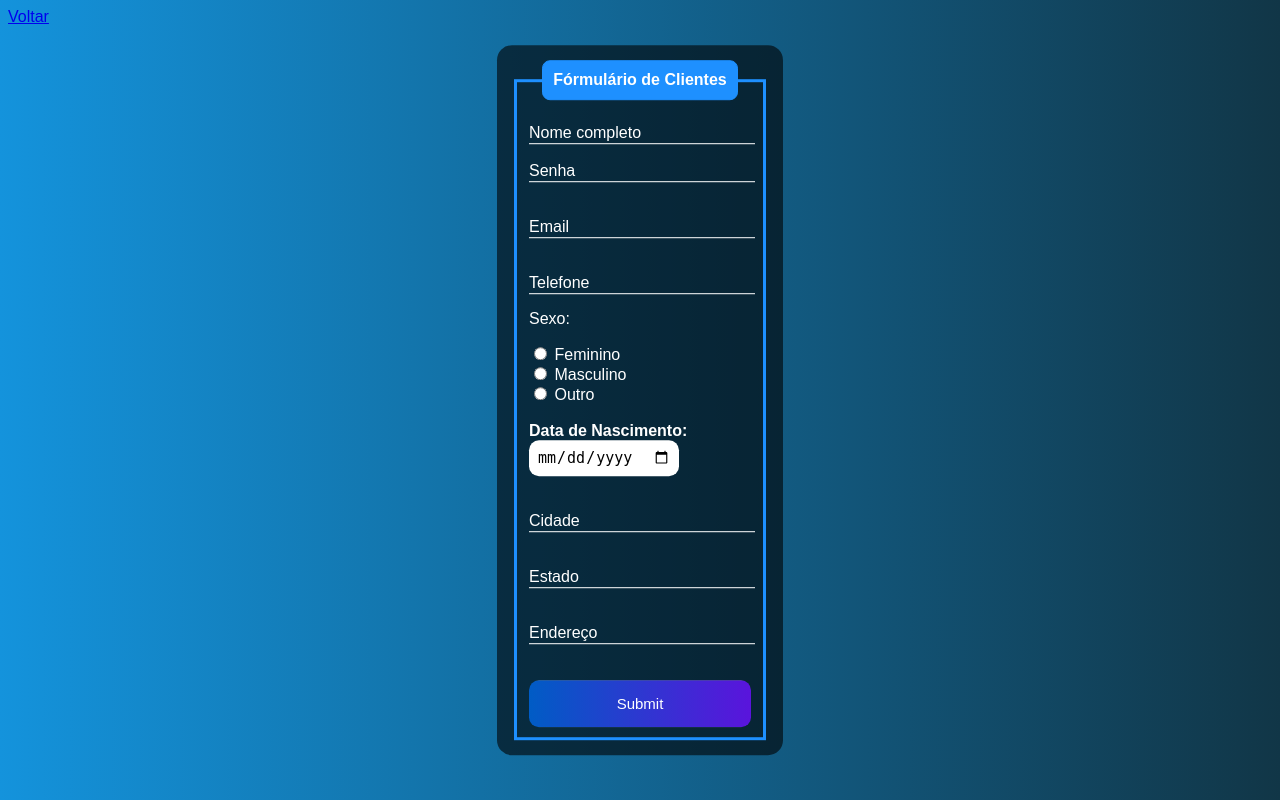
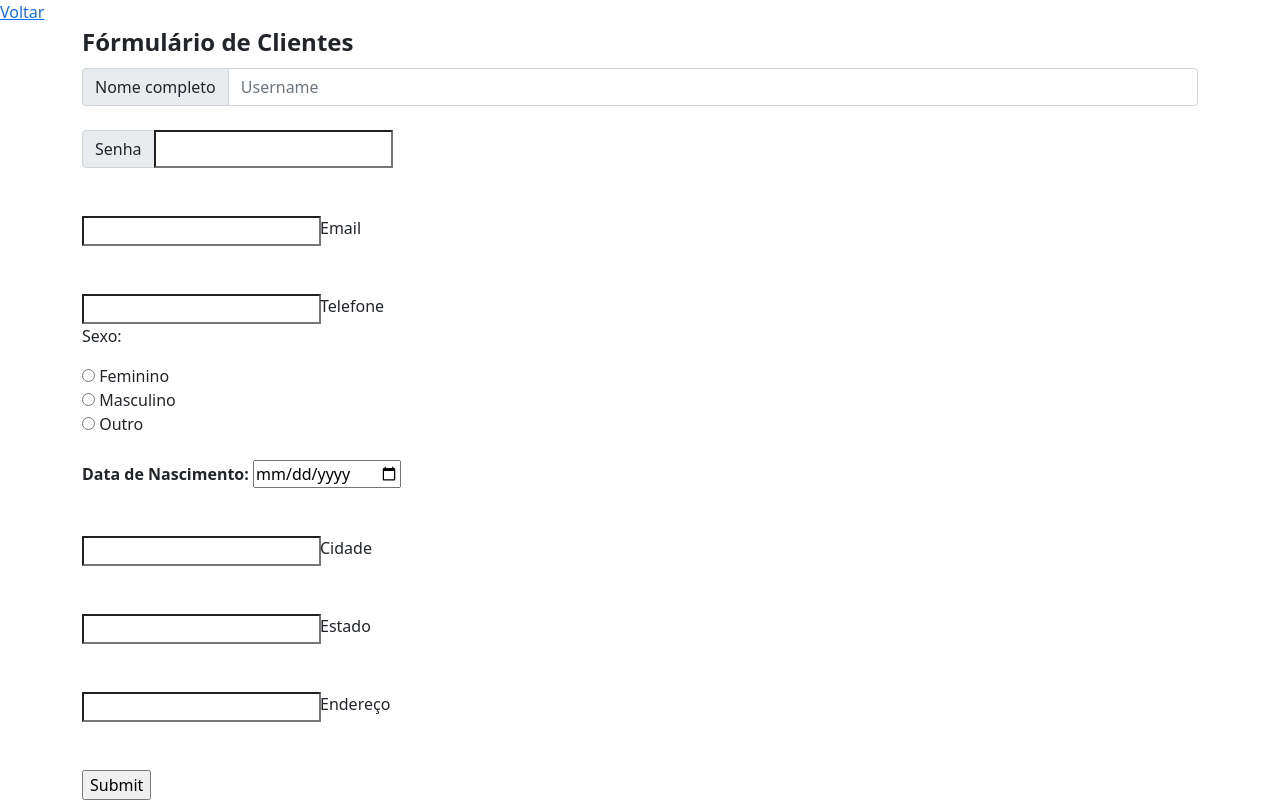
Before and after one commit to gabrielgt5/SC---Cadastro, a PHP site: page /formulario.php in a window 1280 px wide. Run offline with PHP 8.4, Linux system fonts and the light colour scheme.

Commit message:
Update formulario.php

```diff
--- a/formulario.php
+++ b/formulario.php
@@ -43,104 +43,33 @@
     <meta charset="UTF-8">
     <meta http-equiv="X-UA-Compatible" content="IE=edge">
     <meta name="viewport" content="width=device-width, initial-scale=1.0">
-    <title>Formulário | GN</title>
-    <style>
-        body{
-            font-family: Arial, Helvetica, sans-serif;
-            background-image: linear-gradient(to right, rgb(20, 147, 220), rgb(17, 54, 71));
-        }
-        .box{
-            color: white;
-            position: absolute;
-            top: 50%;
-            left: 50%;
-            transform: translate(-50%,-50%);
-            background-color: rgba(0, 0, 0, 0.6);
-            padding: 15px;
-            border-radius: 15px;
-            width: 20%;
-        }
-        fieldset{
-            border: 3px solid dodgerblue;
-        }
-        legend{
-            border: 1px solid dodgerblue;
-            padding: 10px;
-            text-align: center;
-            background-color: dodgerblue;
-            border-radius: 8px;
-        }
-        .inputBox{
-            position: relative;
-        }
-        .inputUser{
-            background: none;
-            border: none;
-            border-bottom: 1px solid white;
-            outline: none;
-            color: white;
-            font-size: 15px;
-            width: 100%;
-            letter-spacing: 2px;
-        }
-        .labelInput{
-            position: absolute;
-            top: 0px;
-            left: 0px;
-            pointer-events: none;
-            transition: .5s;
-        }
-        .inputUser:focus ~ .labelInput,
-        .inputUser:valid ~ .labelInput{
-            top: -20px;
-            font-size: 12px;
-            color: dodgerblue;
-        }
-        #data_nascimento{
-            border: none;
-            padding: 8px;
-            border-radius: 10px;
-            outline: none;
-            font-size: 15px;
-        }
-        #submit{
-            background-image: linear-gradient(to right,rgb(0, 92, 197), rgb(90, 20, 220));
-            width: 100%;
-            border: none;
-            padding: 15px;
-            color: white;
-            font-size: 15px;
-            cursor: pointer;
-            border-radius: 10px;
-        }
-        #submit:hover{
-            background-image: linear-gradient(to right,rgb(0, 80, 172), rgb(80, 19, 195));
-        }
-    </style>
+    <link href="https://cdn.jsdelivr.net/npm/bootstrap@5.0.2/dist/css/bootstrap.min.css" rel="stylesheet" integrity="sha384-EVSTQN3/azprG1Anm3QDgpJLIm9Nao0Yz1ztcQTwFspd3yD65VohhpuuCOmLASjC" crossorigin="anonymous">
+    <link rel="stylesheet" href="formulario.css">
+    <title>Registro</title>
 </head>
 <body>
     <a href="home.php">Voltar</a>
-    <div class="box">
+    <div class="container">
         <form action="formulario.php" method="POST">
             <fieldset>
                 <legend><b>Fórmulário de Clientes</b></legend>
                 <br>
-                <div class="inputBox">
-                    <input type="text" name="nome" id="nome" class="inputUser" required>
-                    <label for="nome" class="labelInput">Nome completo</label>
+                <div class="input-group flex-nowrap">
+                    <label for="nome" class="input-group-text" id="addon-wrapping">Nome completo</label>
+                    <input type="text" name="nome" id="nome" class="form-control" placeholder="Username" aria-label="Username" aria-describedby="addon-wrapping" required>
                 </div>
                 <br>
-                <div class="inputBox">
+                <div class="input-group flex-nowrap">
+                    <label for="senha" class="input-group-text" id="addon-wrapping" >Senha</label>
                     <input type="password" name="senha" id="senha" class="inputUser" required>
-                    <label for="senha" class="labelInput">Senha</label>
                 </div>
                 <br><br>
-                <div class="inputBox">
+                <div class="input-group flex-nowrap">
                     <input type="text" name="email" id="email" class="inputUser" required>
                     <label for="email" class="labelInput">Email</label>
                 </div>
                 <br><br>
-                <div class="inputBox">
+                <div class="input-group flex-nowrap">
                     <input type="tel" name="telefone" id="telefone" class="inputUser" required>
                     <label for="telefone" class="labelInput">Telefone</label>
                 </div>
@@ -157,17 +86,17 @@
                 <label for="data_nascimento"><b>Data de Nascimento:</b></label>
                 <input type="date" name="data_nascimento" id="data_nascimento" required>
                 <br><br><br>
-                <div class="inputBox">
+                <div class="input-group flex-nowrap">
                     <input type="text" name="cidade" id="cidade" class="inputUser" required>
                     <label for="cidade" class="labelInput">Cidade</label>
                 </div>
                 <br><br>
-                <div class="inputBox">
+                <div class="input-group flex-nowrap">
                     <input type="text" name="estado" id="estado" class="inputUser" required>
                     <label for="estado" class="labelInput">Estado</label>
                 </div>
                 <br><br>
-                <div class="inputBox">
+                <div class="input-group flex-nowrap">
                     <input type="text" name="endereco" id="endereco" class="inputUser" required>
                     <label for="endereco" class="labelInput">Endereço</label>
                 </div>
```
